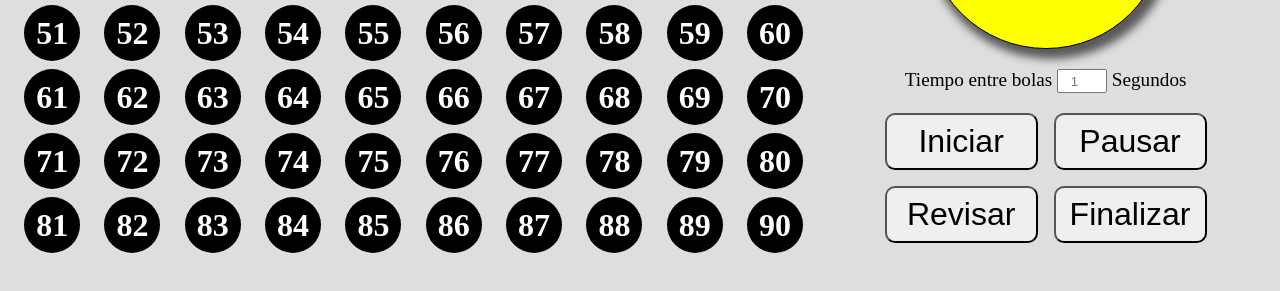
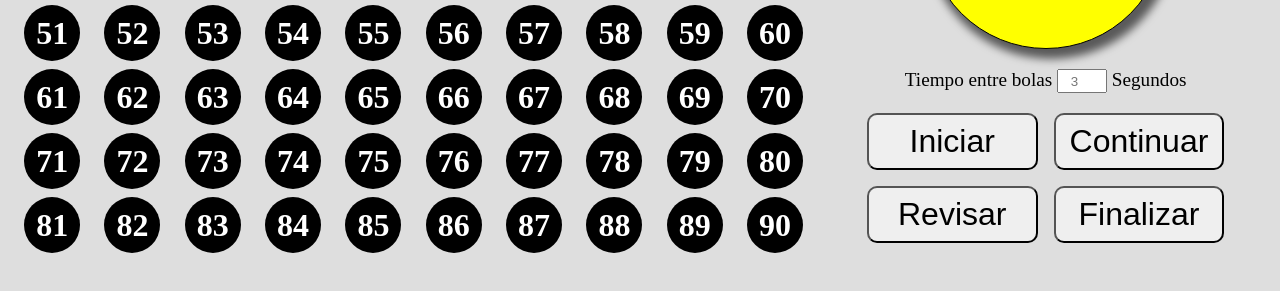
Before and after one commit to Jmarser/Locutor-de-bingo, a plain HTML site: page index.html in a window 1280 px wide. Both pictures are taken after a click on the button "Revisar". Shown: the part 331-622 px from the top of the page. Drawn offline with Linux system fonts and the light colour scheme.

Commit message:
Mejora de la jugavilidad

```diff
--- a/index.html
+++ b/index.html
@@ -117,7 +117,7 @@
                 </div>
                 <div class="content-form">
                     <form action="">
-                        <label for="tiempo">Tiempo entre bolas <input type="number" name="tiempo" id="tiempo" min="1" max="10" placeholder="1"> Segundos</label>
+                        <label for="tiempo">Tiempo entre bolas <input type="number" name="tiempo" id="tiempo" min="1" max="10" placeholder="3"> Segundos</label>
                     </form>
                 </div>
 
--- a/js/script.js
+++ b/js/script.js
@@ -14,6 +14,7 @@ window.addEventListener("load", () => {
     let revision; //Variable para el setInterval de cantar las bolas del tablero.
     let onOff = false; //variable para pausar el intervalo de cantar el bombo.
     let jugando = false; //variable para determinar si el juego ha empezado o no.
+    let revisando = false; //variable para determinar si estamos realizando una revisión
     let timerInterval;
 
     /* Función con la que reiniciamos los elementos necesarios para la partida */
@@ -83,7 +84,7 @@ window.addEventListener("load", () => {
     const revisarTablero = () => {
 
         //ordenamos los números del array
-        tablero.sort((a, b) => a-b);
+        tablero.sort((a, b) => a - b);
 
         if (indice <= tablero.length - 1) { //sacamos bolas del tablero mientra haya.
 
@@ -92,7 +93,9 @@ window.addEventListener("load", () => {
 
         } else {//ya no quedan bolas para revisar
             locutor("Terminada revisión");
+            revisando = false;
             clearInterval(revision);
+            pausarJuego();
         }
     };
 
@@ -121,7 +124,7 @@ window.addEventListener("load", () => {
         //obtenemos el tiempo indicado en el campo y lo multiplicamos para obtener milisegundos
         timerInterval = parseInt(document.getElementById("tiempo").value) * 1000; //intervalo que tardara en cantar las bolas.
 
-        if (!jugando) {
+        if (!jugando && !revisando) {
             jugando = true;
 
             //validamos que si no se ha metido ningún valor en el campo, por defecto tome el valor de 3segundos.
@@ -135,36 +138,43 @@ window.addEventListener("load", () => {
         }
     });
 
-    /*Pausamos la partida sin reiniciar ninguno de los valores */
-    pausar.addEventListener("click", () => {
-
+    /*Se pausa el juego pudiendo luego continuar por donde se había detenido. */
+    const pausarJuego = () => {
+        if (!revisando) {
             if (!onOff) {
                 locutor("estas en pausa");
                 clearInterval(partida);
                 pausar.textContent = "Continuar";
             } else {
                 locutor("Reanudamos partida");
+
                 pausar.textContent = "Pausar";
                 partida = setInterval(sacarBolas, timerInterval);
             }
 
             onOff = !onOff; //cambiamos el valor de la variable.
-    });
+        }
+    }
 
-    /*Evento que revisa los números que ya han salido. */
-    revisar.addEventListener("click", () => {
-
+    /*Se realiza una pausa del juego y se comienza con la revisión del tablero */
+    const revisandoTablero = () => {
+        pausarJuego();
         if (jugando && onOff) {
+            revisando = true;
             indice = 0;
 
             locutor("Iniciamos revisión");
             revision = setInterval(revisarTablero, timerInterval);
         }
 
-    });
+    }
+
+    /*Pausamos la partida sin reiniciar ninguno de los valores */
+    pausar.addEventListener("click", pausarJuego);
+
+    /*Evento que revisa los números que ya han salido. */
+    revisar.addEventListener("click", revisandoTablero);
 
     /*Finalizamos la partida  */
-    terminar.addEventListener("click", () => {
-        terminarPartida();
+    terminar.addEventListener("click", terminarPartida);
 });
-});
```
Lines whose indentation alone changed are shown as unchanged.
